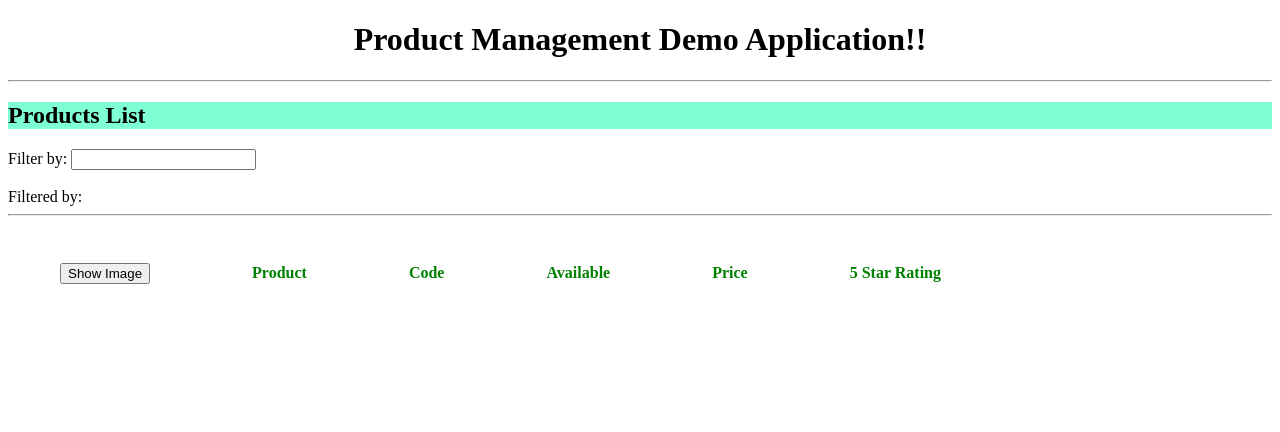
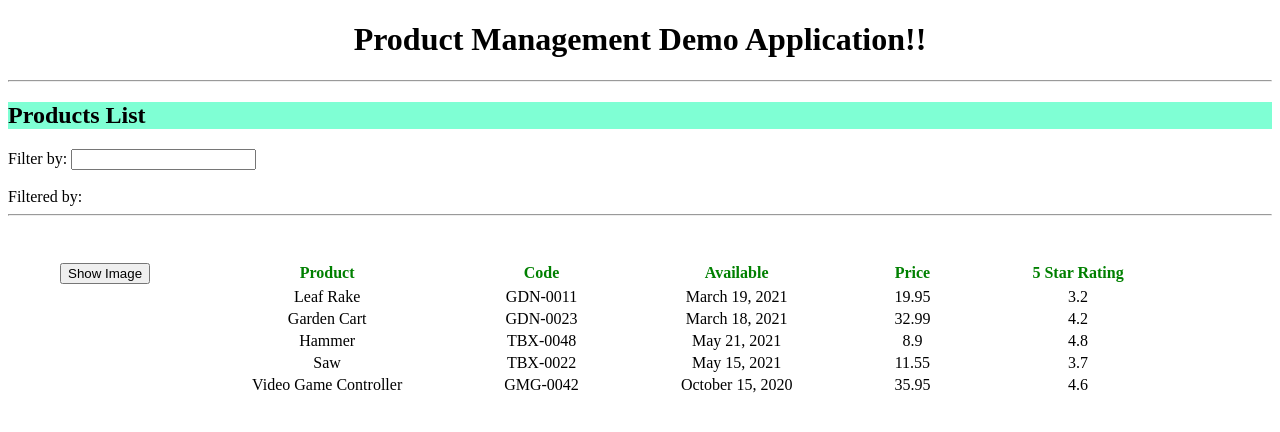
Before and after one commit to eranyser/AngularTutorialDKJune2022, an Angular app: page / in a window 1280 px wide. Shown: the top 432 px of the page. Built offline with nearby package versions, Linux system fonts and the light colour scheme.

Commit message:
feat: adding the product list

```diff
--- a/src/app/components/products/product-list.component.css
+++ b/src/app/components/products/product-list.component.css
@@ -15,4 +15,5 @@
 td {
   padding-left: 50px;
   padding-right: 50px;
+  text-align: center;
 }
--- a/src/app/components/products/product-list.component.html
+++ b/src/app/components/products/product-list.component.html
@@ -23,7 +23,14 @@
       </tr>
     </thead>
     <tbody>
-
+        <tr *ngFor="let product of products">
+          <td></td>
+          <td>{{product.productName}}</td>
+          <td>{{product.productCode}}</td>
+          <td>{{product.releaseDate }}</td>
+          <td>{{product.price}}</td>
+          <td>{{product.starRating}}</td>
+        </tr>
     </tbody>
   </table>
 </div>
```
